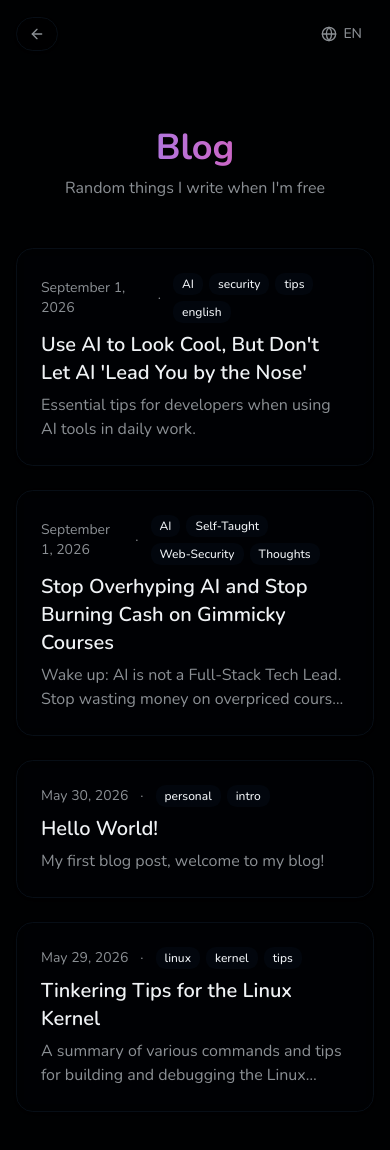
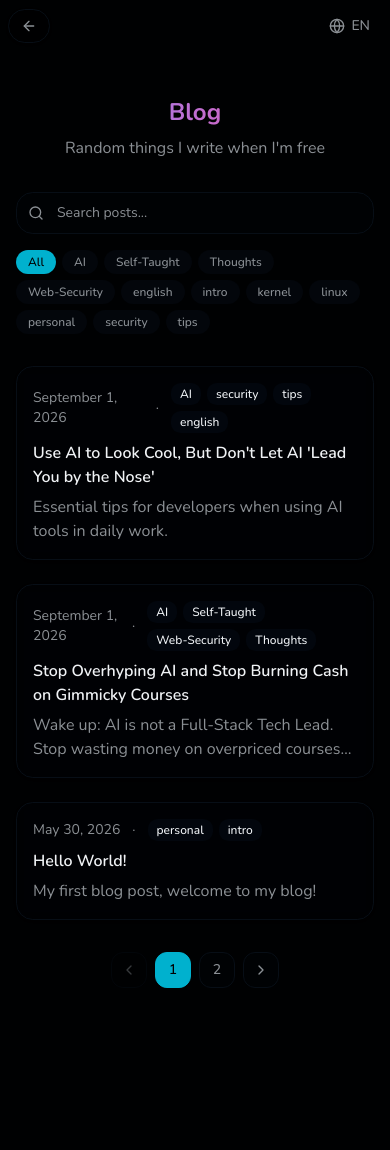
Before and after one commit to webngoc04/webngoc04.github.io, a Next.js app: page /blog in a window 390 px wide. Shown: the top 1150 px of the page. After the commit the page ends 1036 px from the top, so only its background shows below. Built offline with nearby package versions, Linux system fonts and the light colour scheme.

Commit message:
feat: add search, tag filter, pagination, responsive sizes, docs link, reader mode metadata

```diff
--- a/src/app/blog/[slug]/page.tsx
+++ b/src/app/blog/[slug]/page.tsx
@@ -1,10 +1,37 @@
 import { notFound } from "next/navigation"
+import type { Metadata } from "next"
 import { getAllPosts, getPostBySlug } from "@/lib/blog"
 import BlogPost from "@/components/blog-post"
 
 export async function generateStaticParams() {
   const posts = getAllPosts()
   return posts.map((post) => ({ slug: post.slug }))
+}
+
+export async function generateMetadata({
+  params,
+}: {
+  params: Promise<{ slug: string }>
+}): Promise<Metadata> {
+  const { slug } = await params
+  const post = getPostBySlug(slug)
+  if (!post) return {}
+
+  return {
+    title: `${post.title} | KeiChan`,
+    description: post.description,
+    openGraph: {
+      title: post.title,
+      description: post.description,
+      type: "article",
+      publishedTime: post.date,
+      tags: post.tags,
+    },
+    other: {
+      "article:published_time": post.date,
+      "article:tag": post.tags.join(","),
+    },
+  }
 }
 
 export default async function BlogPostPage({
@@ -18,7 +45,7 @@ export default async function BlogPostPage({
   if (!post) notFound()
 
   return (
-    <main className="mx-auto max-w-3xl px-4 pt-32 pb-16">
+    <main className="mx-auto max-w-3xl px-4 pt-24 sm:pt-32 pb-12 sm:pb-16">
       <BlogPost post={post} />
     </main>
   )
--- a/src/app/blog/page.tsx
+++ b/src/app/blog/page.tsx
@@ -5,7 +5,7 @@ export default function BlogPage() {
   const posts = getAllPosts()
 
   return (
-    <main className="mx-auto max-w-4xl px-4 pt-32 pb-16">
+    <main className="mx-auto max-w-4xl px-4 pt-24 sm:pt-32 pb-12 sm:pb-16">
       <BlogList posts={posts} />
     </main>
   )
--- a/src/components/blog-header.tsx
+++ b/src/components/blog-header.tsx
@@ -6,7 +6,7 @@ import LanguageSwitcher from "@/components/language-switcher"
 
 export default function BlogHeader() {
   return (
-    <div className="fixed top-4 left-4 right-4 z-50 flex items-center justify-between">
+    <div className="fixed top-2 sm:top-4 left-2 sm:left-4 right-2 sm:right-4 z-50 flex items-center justify-between">
       <Link
         href="/"
         className="flex items-center gap-1.5 rounded-xl border bg-background/70 px-3 py-2 text-sm text-muted-foreground shadow-sm backdrop-blur-xl transition-all hover:text-pink-600 hover:shadow-md dark:hover:text-pink-300"
--- a/src/components/blog-list.tsx
+++ b/src/components/blog-list.tsx
@@ -1,6 +1,8 @@
 "use client"
 
 import Link from "next/link"
+import { useState, useEffect, useMemo, useCallback } from "react"
+import { Search, ChevronLeft, ChevronRight, X } from "lucide-react"
 import { Badge } from "@/components/ui/badge"
 import { useI18n } from "@/lib/i18n"
 import type { BlogPost } from "@/lib/blog"
@@ -9,27 +11,139 @@ interface BlogListProps {
   posts: BlogPost[]
 }
 
+function getPostsPerPage(): number {
+  if (typeof window === "undefined") return 5
+  const w = window.innerWidth
+  if (w < 640) return 3
+  if (w < 1024) return 5
+  return 7
+}
+
 export default function BlogList({ posts }: BlogListProps) {
   const { t, locale } = useI18n()
 
   const dateLocale = locale === "vi" ? "vi-VN" : "en-US"
-  const filteredPosts = posts.filter((post) => post.lang === locale)
+  const localePosts = useMemo(() => posts.filter((post) => post.lang === locale), [posts, locale])
+
+  const [search, setSearch] = useState("")
+  const [selectedTag, setSelectedTag] = useState<string | null>(null)
+  const [page, setPage] = useState(1)
+  const [postsPerPage, setPostsPerPage] = useState(getPostsPerPage)
+
+  useEffect(() => {
+    const onResize = () => setPostsPerPage(getPostsPerPage())
+    window.addEventListener("resize", onResize)
+    return () => window.removeEventListener("resize", onResize)
+  }, [])
+
+  const allTags = useMemo(() => {
+    const tagSet = new Set<string>()
+    localePosts.forEach((post) => post.tags.forEach((tag) => tagSet.add(tag)))
+    return Array.from(tagSet).sort()
+  }, [localePosts])
+
+  const filteredPosts = useMemo(() => {
+    let result = localePosts
+    if (search.trim()) {
+      const q = search.toLowerCase()
+      result = result.filter(
+        (post) =>
+          post.title.toLowerCase().includes(q) ||
+          post.description.toLowerCase().includes(q) ||
+          post.tags.some((tag) => tag.toLowerCase().includes(q))
+      )
+    }
+    if (selectedTag) {
+      result = result.filter((post) => post.tags.includes(selectedTag))
+    }
+    return result
+  }, [localePosts, search, selectedTag])
+
+  const totalPages = Math.max(1, Math.ceil(filteredPosts.length / postsPerPage))
+  const currentPage = Math.min(page, totalPages)
+  const paginatedPosts = filteredPosts.slice(
+    (currentPage - 1) * postsPerPage,
+    currentPage * postsPerPage
+  )
+
+  const handleSearchChange = useCallback((value: string) => {
+    setSearch(value)
+    setPage(1)
+  }, [])
+
+  const handleTagSelect = useCallback((tag: string | null) => {
+    setSelectedTag(tag)
+    setPage(1)
+  }, [])
 
   return (
     <>
-      <h1 className="text-gradient mb-2 text-center text-4xl font-bold">{t("blog.title")}</h1>
-      <p className="mb-12 text-center text-muted-foreground">
+      <h1 className="text-gradient mb-2 text-center text-2xl sm:text-3xl md:text-4xl font-bold">{t("blog.title")}</h1>
+      <p className="mb-8 text-center text-muted-foreground">
         {t("blog.subtitle")}
       </p>
-      {filteredPosts.length === 0 ? (
+
+      <div className="mb-8 flex flex-col gap-4">
+        <div className="relative">
+          <Search className="absolute left-3 top-1/2 size-4 -translate-y-1/2 text-muted-foreground" />
+          <input
+            type="text"
+            placeholder={t("blog.searchPlaceholder")}
+            value={search}
+            onChange={(e) => handleSearchChange(e.target.value)}
+            className="w-full rounded-xl border bg-card py-2.5 pl-10 pr-10 text-sm text-foreground placeholder:text-muted-foreground outline-none transition-colors focus:border-primary/50"
+          />
+          {search && (
+            <button
+              type="button"
+              onClick={() => handleSearchChange("")}
+              className="absolute right-3 top-1/2 -translate-y-1/2 text-muted-foreground hover:text-foreground"
+            >
+              <X className="size-4" />
+            </button>
+          )}
+        </div>
+
+        {allTags.length > 0 && (
+          <div className="flex flex-wrap gap-1.5">
+            <button
+              type="button"
+              onClick={() => handleTagSelect(null)}
+              className={`rounded-lg px-3 py-1 text-xs font-medium transition-all ${
+                selectedTag === null
+                  ? "bg-primary text-primary-foreground"
+                  : "bg-muted text-muted-foreground hover:bg-muted/80"
+              }`}
+            >
+              {t("blog.allTags")}
+            </button>
+            {allTags.map((tag) => (
+              <button
+                key={tag}
+                type="button"
+                onClick={() => handleTagSelect(selectedTag === tag ? null : tag)}
+                className={`rounded-lg px-3 py-1 text-xs font-medium transition-all ${
+                  selectedTag === tag
+                    ? "bg-primary text-primary-foreground"
+                    : "bg-muted text-muted-foreground hover:bg-muted/80"
+                }`}
+              >
+                {tag}
+              </button>
+            ))}
+          </div>
+        )}
+      </div>
+
+      {paginatedPosts.length === 0 ? (
         <p className="text-center text-muted-foreground">{t("blog.noPosts")}</p>
       ) : (
         <div className="grid gap-6">
-          {filteredPosts.map((post) => (
+          {paginatedPosts.map((post) => (
             <Link
               key={post.slug}
               href={`/blog/${post.slug}/`}
-              className="glass glass-hover group block rounded-xl p-6 transition-all"
+              className="glass glass-hover group block rounded-xl p-4 sm:p-6 transition-all"
             >
               <div className="mb-2 flex items-center gap-3 text-sm text-muted-foreground">
                 <time dateTime={post.date}>
@@ -48,7 +162,7 @@ export default function BlogList({ posts }: BlogListProps) {
                   ))}
                 </div>
               </div>
-              <h2 className="mb-1.5 text-xl font-semibold group-hover:text-pink-600 dark:group-hover:text-pink-300">
+              <h2 className="mb-1.5 text-base sm:text-xl font-semibold group-hover:text-pink-600 dark:group-hover:text-pink-300">
                 {post.title}
               </h2>
               <p className="line-clamp-2 text-muted-foreground">{post.description}</p>
@@ -56,6 +170,41 @@ export default function BlogList({ posts }: BlogListProps) {
           ))}
         </div>
       )}
+
+      {totalPages > 1 && (
+        <div className="mt-8 flex items-center justify-center gap-2">
+          <button
+            type="button"
+            onClick={() => setPage((p) => Math.max(1, p - 1))}
+            disabled={currentPage <= 1}
+            className="flex size-9 items-center justify-center rounded-lg border bg-card text-muted-foreground transition-all hover:text-foreground disabled:opacity-40 disabled:hover:text-muted-foreground"
+          >
+            <ChevronLeft className="size-4" />
+          </button>
+          {Array.from({ length: totalPages }, (_, i) => i + 1).map((n) => (
+            <button
+              key={n}
+              type="button"
+              onClick={() => setPage(n)}
+              className={`flex size-9 items-center justify-center rounded-lg border text-sm font-medium transition-all ${
+                n === currentPage
+                  ? "border-primary bg-primary text-primary-foreground"
+                  : "bg-card text-muted-foreground hover:text-foreground"
+              }`}
+            >
+              {n}
+            </button>
+          ))}
+          <button
+            type="button"
+            onClick={() => setPage((p) => Math.min(totalPages, p + 1))}
+            disabled={currentPage >= totalPages}
+            className="flex size-9 items-center justify-center rounded-lg border bg-card text-muted-foreground transition-all hover:text-foreground disabled:opacity-40 disabled:hover:text-muted-foreground"
+          >
+            <ChevronRight className="size-4" />
+          </button>
+        </div>
+      )}
     </>
   )
 }
--- a/src/components/blog-post.tsx
+++ b/src/components/blog-post.tsx
@@ -45,7 +45,7 @@ export default function BlogPost({ post }: BlogPostProps) {
               ))}
             </div>
           </div>
-          <h1 className="text-gradient text-3xl font-bold leading-tight">{post.title}</h1>
+          <h1 className="text-gradient text-2xl sm:text-3xl font-bold leading-tight">{post.title}</h1>
           {post.description && (
             <p className="mt-3 text-lg text-muted-foreground">{post.description}</p>
           )}
--- a/src/components/navbar.tsx
+++ b/src/components/navbar.tsx
@@ -18,6 +18,7 @@ export default function Navbar() {
     { label: t("nav.projects"), href: "/#projects" },
     { label: t("nav.contact"), href: "/#contact" },
     { label: t("nav.blog"), href: "/blog/" },
+    { label: t("nav.docs"), href: "/docs/" },
   ]
 
   return (
--- a/src/messages/en.json
+++ b/src/messages/en.json
@@ -5,7 +5,8 @@
     "skills": "Skills",
     "projects": "Projects",
     "contact": "Contact",
-    "blog": "Blog"
+    "blog": "Blog",
+    "docs": "Docs"
   },
   "hero": {
     "badge": "AI-Engineered Portfolio",
@@ -53,6 +54,8 @@
     "title": "Blog",
     "subtitle": "Random things I write when I'm free",
     "noPosts": "No posts found.",
-    "backToBlog": "Back to Blog"
+    "backToBlog": "Back to Blog",
+    "searchPlaceholder": "Search posts...",
+    "allTags": "All"
   }
 }
```
Also changed, not shown: src/app/globals.css (+61 -16 lines), src/messages/vi.json (+5 -2 lines).
